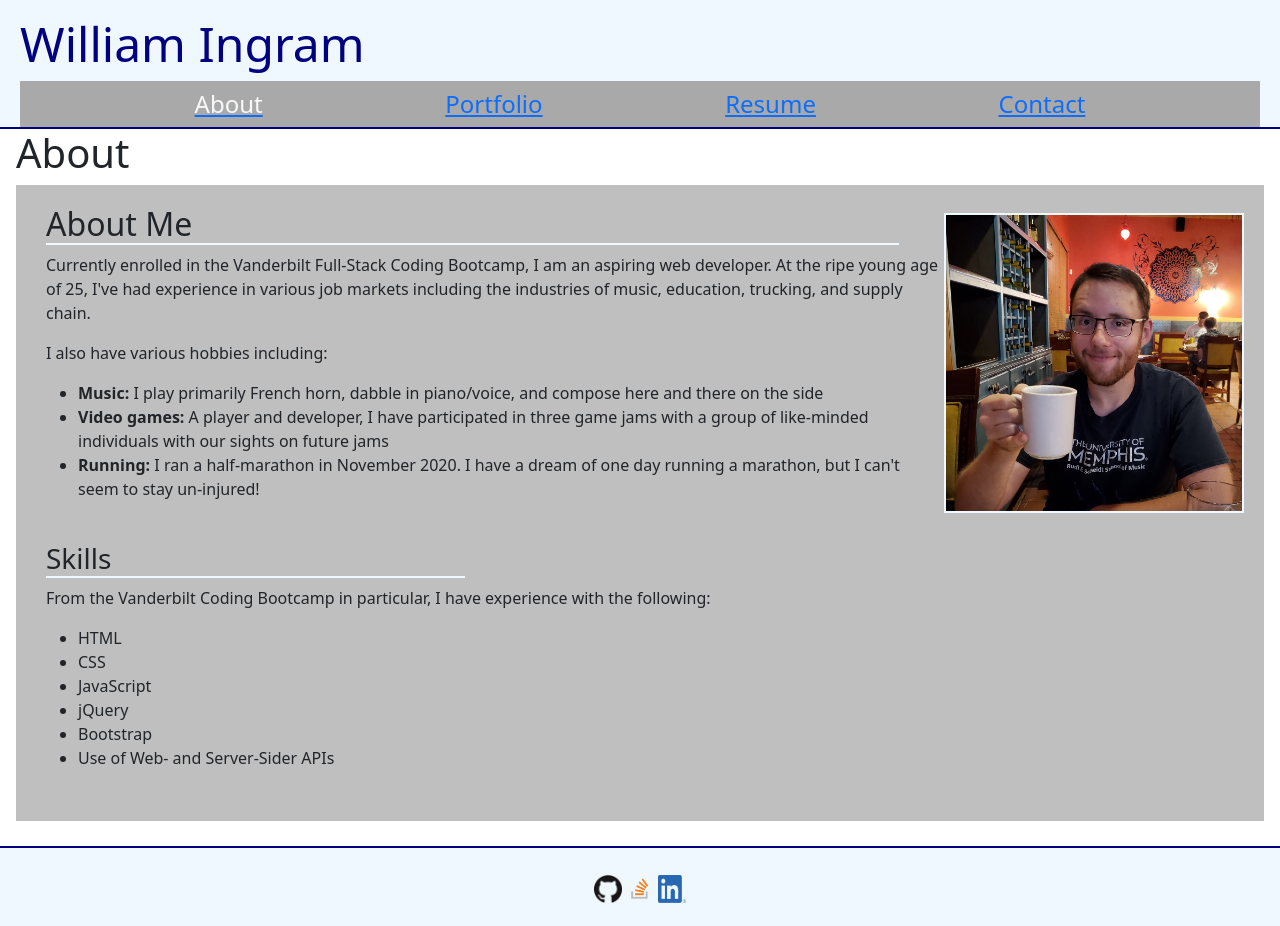
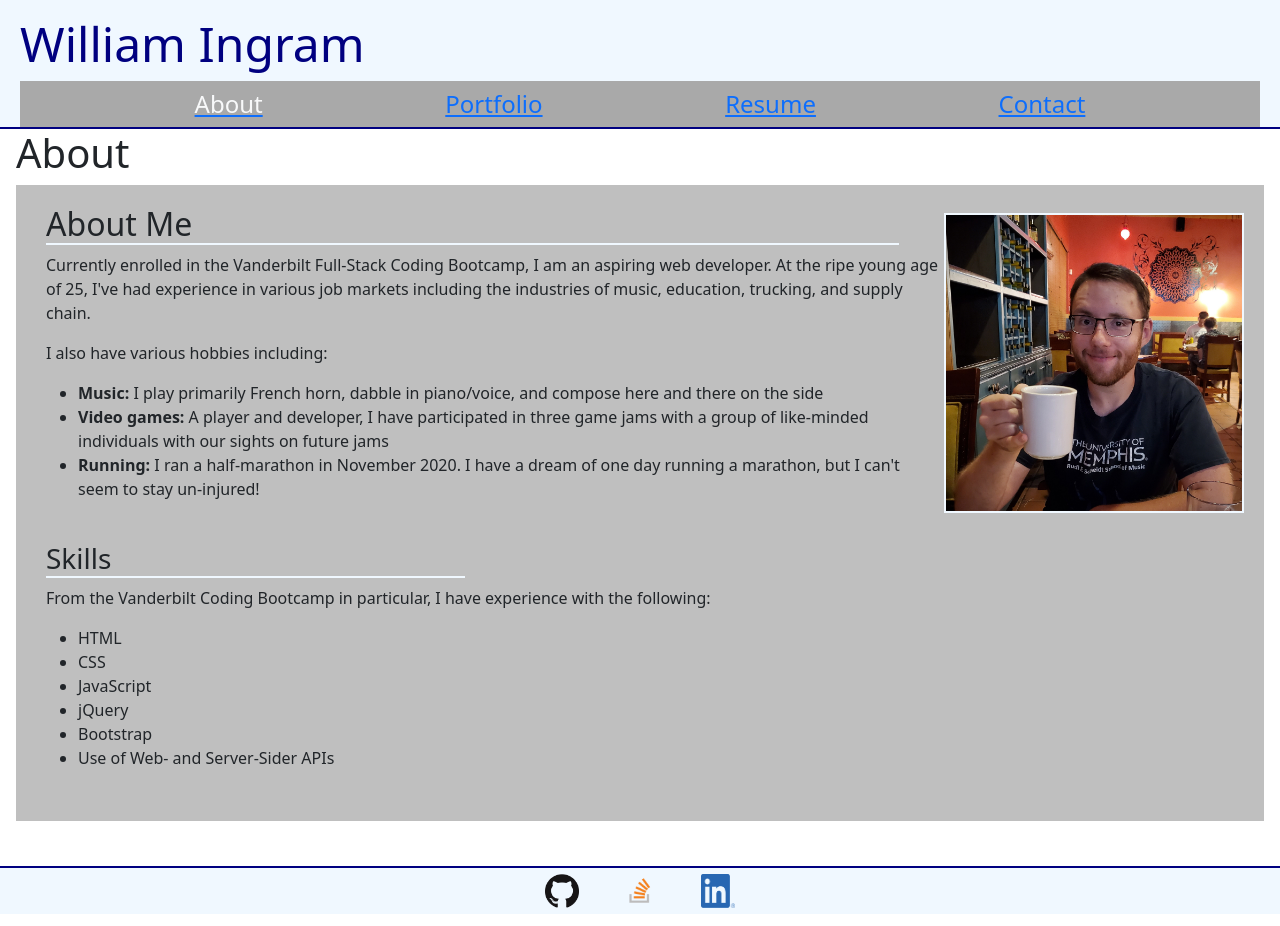
Before and after one commit to wingram1/portfolio, a React (Create React App) app: page / in a window 1280 px wide. Built offline with nearby package versions, Linux system fonts and the light colour scheme.

Commit message:
contact form

```diff
--- a/src/components/Contact/index.js
+++ b/src/components/Contact/index.js
@@ -1,7 +1,86 @@
-import React from "react";
+import React, { useState } from "react";
+import { validateEmail } from "../../utils/validateEmail";
 
 function Contact() {
-  return <p>You are seeing the Contact section.</p>;
+  const [formState, setFormState] = useState({
+    name: "",
+    email: "",
+    message: "",
+  });
+  const { name, email, message } = formState;
+
+  const [errorMessage, setErrorMessage] = useState("");
+
+  //   validate email
+  function handleChange(e) {
+    if (e.target.name === "email") {
+      const isValid = validateEmail(e.target.value);
+      console.log(isValid);
+
+      if (!isValid) {
+        setErrorMessage("Your email is invalid.");
+      } else {
+        if (!e.target.value.length) {
+          setErrorMessage(`${e.target.name} is required.`);
+        } else {
+          setErrorMessage("");
+        }
+      }
+    }
+  }
+
+  function handleSubmit(e) {
+    e.preventDefault();
+    console.log(formState);
+  }
+
+  return (
+    <section>
+      <h1 data-testid="h1tag">Contact me</h1>
+      <form
+        className="d-flex flex-column pl-4 justify-content-center"
+        id="contact-form"
+        onSubmit={handleSubmit}
+      >
+        <div className="d-flex flex-column w-25">
+          <label htmlFor="name">Name:</label>
+          <input
+            style={{ width: `300px;` }}
+            type="text"
+            name="name"
+            defaultValue={name}
+            onChange={handleChange}
+          />
+        </div>
+        <div className="d-flex flex-column w-25">
+          <label htmlFor="email">Email address:</label>
+          <input
+            type="email"
+            name="email"
+            defaultValue={email}
+            onChange={handleChange}
+          />
+        </div>
+        <div className="d-flex flex-column w-25">
+          <label htmlFor="message">Message:</label>
+          <textarea
+            name="message"
+            rows="5"
+            defaultValue={message}
+            onChange={handleChange}
+          />
+        </div>
+        {errorMessage && (
+          <div>
+            <p className="error-text">{errorMessage}</p>
+          </div>
+        )}
+        <button className="w-25" type="submit" data-testid="button">
+          Submit
+        </button>
+      </form>
+    </section>
+  );
 }
 
 export default Contact;
--- a/src/components/Footer/index.js
+++ b/src/components/Footer/index.js
@@ -8,25 +8,13 @@ function Footer() {
   return (
     <footer>
       <a href="https://github.com/wingram1">
-        <img
-          src={github}
-          alt="github"
-          style={{ width: `32px`, height: `32px` }}
-        ></img>
+        <img src={github} alt="github"></img>
       </a>
       <a href="https://stackoverflow.com/users/17545904/william-ingram">
-        <img
-          src={stack}
-          alt="stack"
-          style={{ width: `32px`, height: `32px` }}
-        ></img>
+        <img src={stack} alt="stack"></img>
       </a>
       <a href="https://www.linkedin.com/in/william-ingram-6b858319b/">
-        <img
-          src={linkedin}
-          alt="linkedin"
-          style={{ width: `32px`, height: `32px` }}
-        ></img>
+        <img src={linkedin} alt="linkedin"></img>
       </a>
     </footer>
   );
--- a/src/components/Portfolio/index.js
+++ b/src/components/Portfolio/index.js
@@ -4,7 +4,6 @@ import ProjectList from "../ProjectList";
 function Portfolio() {
   return (
     <div>
-      <p>You are seeing the Portfolio section.</p>
       <ProjectList />
     </div>
   );
--- a/src/index.css
+++ b/src/index.css
@@ -72,23 +72,32 @@ nav a {
 main {
   display: flex;
   flex-direction: column;
+  min-height: 79vh;
   height: fit-content;
   width: 100%;
 }
 
+form div {
+  max-width: 25%;
+}
+
 footer {
+  bottom: 0;
   display: flex;
   flex-direction: row;
-  height: 10vh;
+  height: 6vh;
   width: 100%;
   align-items: center;
   justify-content: center;
   background-color: aliceblue;
   border-top: 2px navy solid;
+  margin-top: 20px;
 }
 
-footer a {
-  font-size: 24px;
+footer img {
+  margin: 0 20px 0 20px;
+  height: 38px;
+  width: 38px;
 }
 
 img {
--- /dev/null
+++ b/src/utils/validateEmail.js
@@ -0,0 +1,5 @@
+export function validateEmail(email) {
+  var re =
+    /^(([^<>()[\]\\.,;:\s@"]+(\.[^<>()[\]\\.,;:\s@"]+)*)|(".+"))@((\[[0-9]{1,3}\.[0-9]{1,3}\.[0-9]{1,3}\.[0-9]{1,3}\])|(([a-zA-Z\-0-9]+\.)+[a-zA-Z]{2,}))$/;
+  return re.test(String(email).toLowerCase());
+}
```
Also changed, not shown: 1 other file (tests, documents, lock files or other folders).
